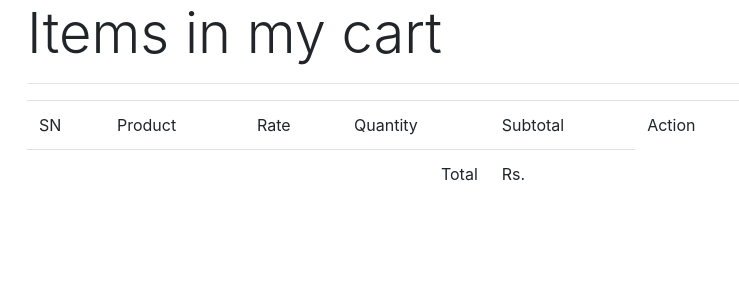
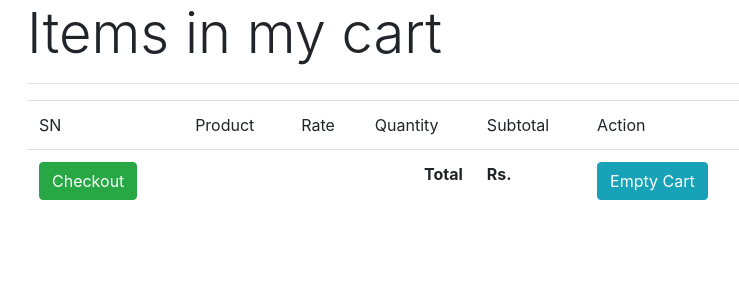
Before and after one commit to rosan21/Ecommerceproject, a Django app: page /mycart/ in a window 1280 px wide. Shown: the part 56-356 px from the top of the page, without its empty margins (58-797 px from the left). Run offline with Django 3.2, Linux system fonts and the light colour scheme.

Commit message:
Cart Functionality,Checkout Form

```diff
--- a/ecommerceapp/admin.py
+++ b/ecommerceapp/admin.py
@@ -1,6 +1,6 @@
 from django.contrib import admin
-from .models import Customer,Cart,CartProduct,Category,Product
+from .models import Customer,Cart,CartProduct,Category,Product,Order
 
 # Register your models here.
 
-admin.site.register([Customer,Cart,CartProduct,Category,Product])
+admin.site.register([Customer,Cart,CartProduct,Category,Product,Order])
--- a/ecommerceapp/templates/mycart.html
+++ b/ecommerceapp/templates/mycart.html
@@ -28,16 +28,21 @@
                         <td>{{c.subtotal}}</td>
 
                         <td>
-                            <a href="" class="btn btn-primary">+</a>
-                            <a href="" class="btn btn-warning">-</a>
-                            <a href="" class="btn btn-danger">x</a>
+                            <a href="{% url 'managecart' id=c.id%}?action=inc" class="btn btn-primary">+</a>
+                            <a href="{% url 'managecart' id=c.id%}?action=dec" class="btn btn-warning">-</a>
+                            <a href="{% url 'managecart' id=c.id%}?action=rmv" class="btn btn-danger">x</a>
                         </td>
                     </tr>
                     {%endfor%}
                     <tr>
-                        <td colspan="4" class="text-right">Total</td>
-                        <td>{{cart.total|rupees}}</td>
+                        <th colspan="1"><a href="{%url 'checkout'%}" class="btn btn-success">Checkout</a></th>
+                        <th colspan="3" class="text-right">Total</th>
+                        <th>{{cart.total|rupees}}</th>
+                        <th><a href="{%url 'emptycart'%}" class="btn btn-info">Empty Cart</a></th>
+
                     </tr>
+
+
                 </tbody>
 
 
--- a/ecommerceapp/urls.py
+++ b/ecommerceapp/urls.py
@@ -8,5 +8,8 @@
     path('categories/', CategoriesView.as_view(), name = 'categories' ),
     path('product/<slug:slug>', ProductDetailView.as_view(), name='productdetail'),
     path('add-to-cart/<int:id>', AddToCartView.as_view(), name = 'addtocart'),
-    path('mycart/',MyCartView.as_view(), name='mycart' )
+    path('mycart/',MyCartView.as_view(), name='mycart' ),
+    path('managecart/<int:id>/', ManageCartView.as_view(), name ='managecart'),
+    path('emptycart/', EmptyCartView.as_view(), name = 'emptycart'),
+    path('checkout/', CheckOutView.as_view(), name='checkout')
 ]
--- a/ecommerceapp/views.py
+++ b/ecommerceapp/views.py
@@ -1,6 +1,8 @@
-from django.shortcuts import render
-from django.views.generic import TemplateView
+from django.shortcuts import render,redirect
+from django.urls import reverse_lazy
+from django.views.generic import TemplateView, View,CreateView
 from ecommerceapp.models import Product,Category, Cart, CartProduct
+from .forms import CheckOutForm
 
 
 # Create your views here.
@@ -85,3 +87,58 @@
 
 
         return context
+
+class ManageCartView(View):
+    def get(self, request,id, *args, **kwargs):
+        cart_product_object = CartProduct.objects.get(id=id)
+        cart_object = cart_product_object.cart
+        cart_action = request.GET.get('action')
+        if cart_action == 'inc':
+            cart_product_object.quantity+=1
+            cart_product_object.subtotal+=cart_product_object.rate
+            cart_product_object.save()
+            cart_object.total +=cart_product_object.rate
+            cart_object.save()
+        elif cart_action == 'dec':
+            cart_product_object.quantity-=1
+            cart_product_object.subtotal-=cart_product_object.rate
+            cart_product_object.save()
+            cart_object.total -=cart_product_object.rate
+            cart_object.save()
+            if cart_product_object.quantity == 0:
+                cart_product_object.delete()
+        elif cart_action == 'rmv':
+            cart_object.total-= cart_product_object.subtotal
+            cart_object.save()
+            cart_product_object.delete()
+
+        else:
+            return redirect('mycart')
+
+        return redirect('mycart')
+
+class EmptyCartView(View):
+    def get(self,request, *args, **kwargs):
+        cart_id = request.session.get('cart_id')
+        if cart_id:
+            cart_object = Cart.objects.get(id=cart_id)
+            cart_object.cartproduct_set.all().delete()
+            cart_object.total = 0
+            cart_object.save()
+            return redirect('mycart')
+        return redirect('mycart')
+
+class CheckOutView(CreateView):
+    template_name = 'checkout.html'
+    form_class = CheckOutForm
+    success_url= reverse_lazy('home')
+
+
+
+    def get_context_data(self, **kwargs) :
+        context =  super().get_context_data(**kwargs)
+        cart_id = self.request.session.get('cart_id')
+        cart_object = Cart.objects.get(id=cart_id)
+        context['cart'] = cart_object
+
+        return context
--- a/ecommerceproject/settings.py
+++ b/ecommerceproject/settings.py
@@ -37,7 +37,8 @@
     'django.contrib.sessions',
     'django.contrib.messages',
     'django.contrib.staticfiles',
-    'ecommerceapp'
+    'ecommerceapp',
+    "crispy_forms"
 ]
 
 MIDDLEWARE = [
@@ -123,3 +124,5 @@
 STATIC_ROOT = BASE_DIR / "static_cdn"
 MEDIA_URL = "/media/"
 MEDIA_ROOT = BASE_DIR / "media"
+
+CRISPY_TEMPLATE_PACK = 'bootstrap4'
```
Also changed, not shown: ecommerceapp/forms.py (added, +8 -0 lines), ecommerceapp/models.py (+27 -0 lines), ecommerceapp/templates/checkout.html (added, +56 -0 lines), db.sqlite3, ecommerceapp/migrations/0003_order.py (added), ecommerceapp/migrations/0004_delete_order.py (added), ecommerceapp/migrations/0005_order.py (added), 1 other file.
